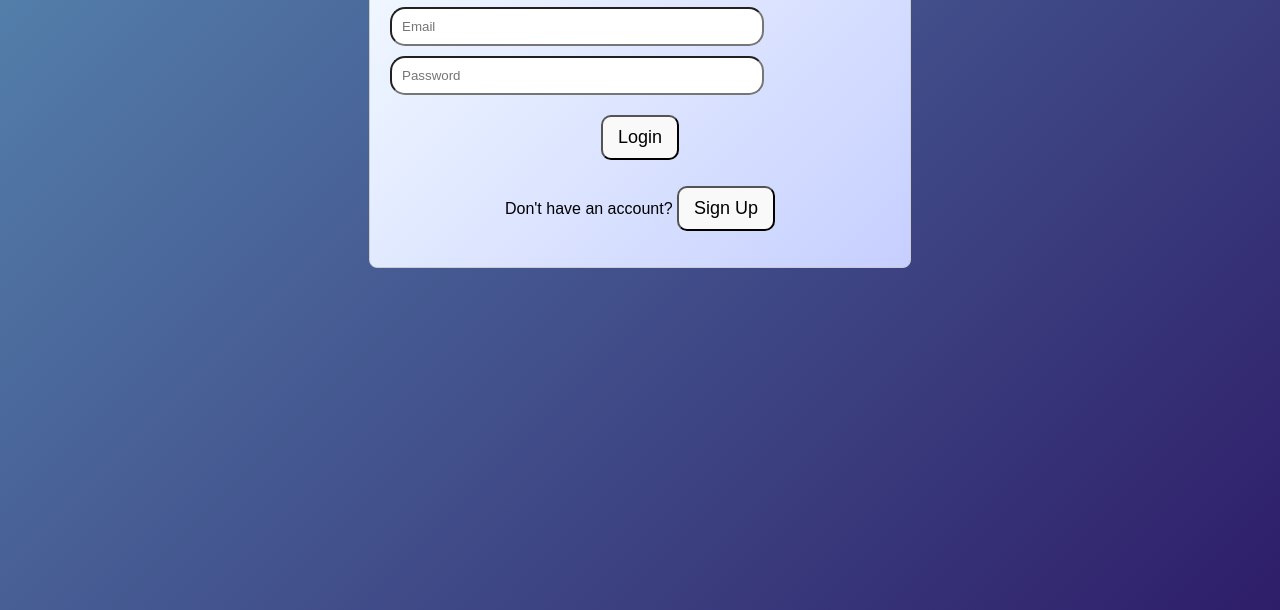
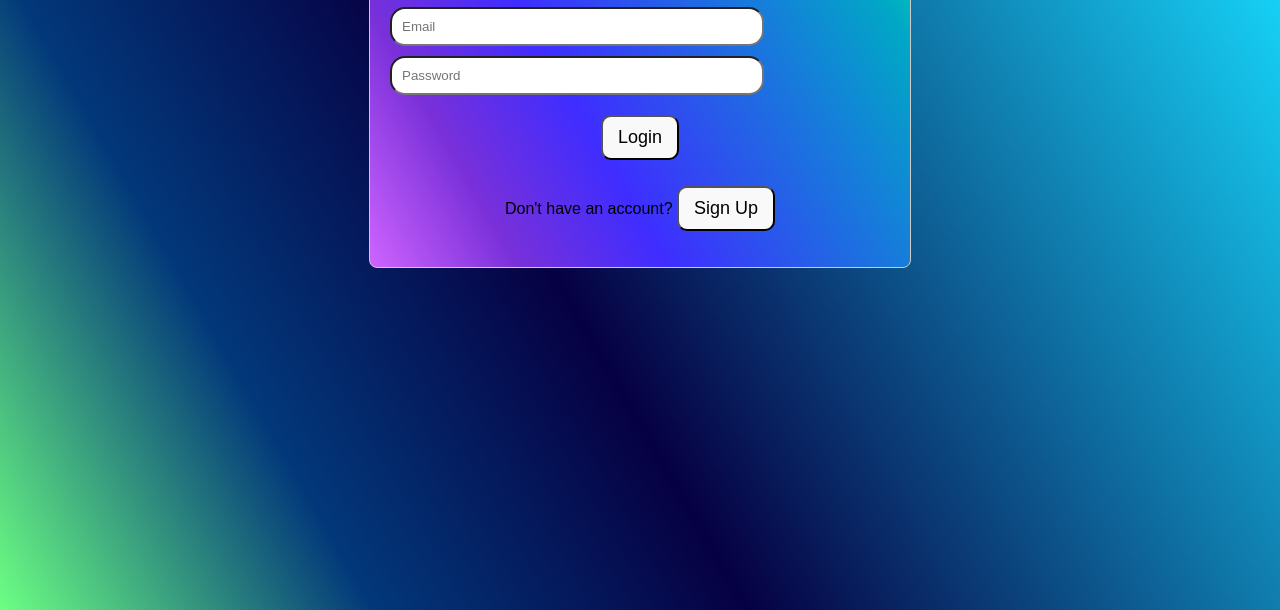
Before and after one commit to Prateekchittor/ChatApplication, a website: page frontend/index.html in a window 1280 px wide. Shown: the part 413-1023 px from the top of the page. Drawn offline with nearby package versions, Linux system fonts and the light colour scheme.

Commit message:
Update styles.css

```diff
--- a/frontend/styles.css
+++ b/frontend/styles.css
@@ -1,8 +1,18 @@
 body {
   margin: 0;
   font-family: Arial, sans-serif;
-  background: linear-gradient(135deg, #5b93b8, #2e1d69);
   text-align: center;
+
+
+background: linear-gradient(
+  60deg,
+  #6dff83 0%,      /* bright purple */
+  #02387a 20%,     /* lighter violet */
+  #060043 40%,     /* electric blue */
+  #17dcff 90%,     /* bright cyan */
+  #00dbab 100%     /* minty aqua */
+);
+
 }
 
 #auth-container,
@@ -23,6 +33,21 @@ body {
   background: linear-gradient(135deg, #f4fbff, #c6cfff);
 position: relative;
 bottom:120px;
+
+
+  background: linear-gradient(
+  60deg,
+  #ce64ff 0%,     /* bright purple */
+  #7930d9 20%,    /* deep violet */
+  #3f2dff 40%,    /* electric blue */
+  #00a8c6 90%,    /* bright cyan */
+  #00dbab 100%    /* minty aqua */
+);
+
+
+
+
+
 }
 
 input {
```
